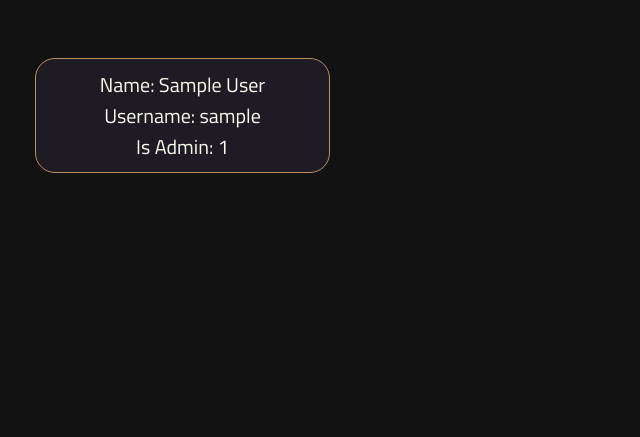
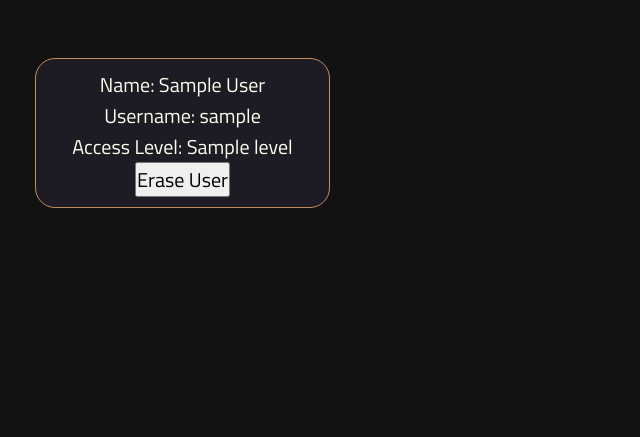
Before and after one commit to Liad-n/game-of-quotes-2, a Flask app: page /admin/manage-users in a window 1280 px wide. Shown: the part 143-580 px from the top of the page, without its empty margins (0-640 px from the left). Run offline with Flask 2, Linux system fonts and the light colour scheme; a user stored in the database is signed in; tables that the repository leaves empty hold one stand-in row (values such as "Sample post"); some web fonts are replaced.

Commit message:
Added admin user deletion and more

```diff
--- a/app.py
+++ b/app.py
@@ -5,6 +5,7 @@ from flask import abort, redirect, render_template, request, url_for, flash, jso
 
 from sqlalchemy import func
 from sqlalchemy.exc import IntegrityError
+from sqlalchemy.sql.functions import user
 
 
 from models import AccessLevel, Character, FavoriteQuote, House, Quote, User
@@ -29,7 +30,7 @@ def load_user(_id):
 def index():
     search_input = request.args.get('search')
     if not search_input:
-        return render_template('index.j2')
+        return render_template('index.j2', quote_obj=None)
 
     response = get_char_or_house(search_input)
     if type(response) == House:
@@ -144,7 +145,12 @@ def logout():
 def admin_manage_users():
     # print(AccessLevel.query.filter_by(id=current_user.access_level).first().name)
     if current_user.is_authenticated and current_user.access_level == 1:
-        return render_template('manage-users.j2', users=User.query.all())
+        users_objects = User.query.all()
+        # for u in users_objects:
+        #     print(u.access_level_name)
+        # for c in Character.query.all():
+        #     print(c.quotes)
+        return render_template('manage-users.j2', users=users_objects)
     else:
         return abort(403, 'Not allowed')
 
@@ -214,6 +220,24 @@ def add_favorite_quote(action):
     return res
 
 
+@app.route('/admin/delete-user/<user_id>', methods=['GET', 'POST'])
+def delete_user(user_id):
+    user_obj = User.query.get(user_id)
+
+    if not user_obj or user_obj.access_level > 0:
+        flash(message=f'Sorry, user could not be deleted.', category='error')
+        return redirect(url_for('admin_manage_users'))
+
+    username_to_delete = user_obj.username
+    if current_user.is_authenticated and current_user.access_level == 1:
+        delete_user_by_id(user_id)
+        flash(message=f'User {username_to_delete} deleted successfully.', category='success')
+
+        return redirect(url_for('admin_manage_users'))
+    else:
+        return abort(403, 'Not allowed')
+
+
 def get_char_or_house(query):
     lower_query = query.lower()
     response = House.query.filter(func.lower(House.name).like(f'%{lower_query}%')).first()
@@ -280,5 +304,16 @@ def delete_favorite_quote(quote_id):
             flash(message='Couldn\'t find the selected quote', category='error')
 
 
+def delete_user_by_id(user_id):
+    if current_user.is_authenticated and current_user.access_level == 1:
+        user_to_delete = User.query.get(user_id)
+        if user_to_delete:
+            db.session.delete(user_to_delete)
+            db.session.commit()
+            return True
+    else:
+        return False
+
+
 if __name__ == "__main__":
     app.run()
--- a/models.py
+++ b/models.py
@@ -12,6 +12,7 @@ class User(UserMixin, db.Model):
     password = db.Column(db.Text, nullable=False)
     access_level = db.Column(db.Integer, db.ForeignKey('access_levels.id'), default=0)
     favorite_quotes = db.relationship('FavoriteQuote', backref='favorite_quotes')
+    access_level_name = db.relationship('AccessLevel', backref='access_levels')
 
 
 class FavoriteQuote(db.Model):
--- a/templates/manage-users.j2
+++ b/templates/manage-users.j2
@@ -1,28 +1,16 @@
 
       {% extends "layout.j2" %}
       {% block content %}
-      {# {% if is_admin %} #}
       <div class="users-manage-box">
       {% for user in users %}
         <div class="user-box">
             <div class="field-item">Name: {{user.full_name}}</div>
             <div class="field-item">Username: {{user.username}}</div>
-            <div class="field-item">Is Admin: {{user.access_level}}</div>
+            <div class="field-item">Access Level: {{user.access_level_name.name}}</div>
+            <button name='delete' id={{user.id}} type='button' onclick="location.href='/admin/delete-user/{{user.id}}'">Erase User</button>
         </div>
       {% endfor %}
       </div>
-      {# {% endif %} #}
 
     </main>
-    {# {% if quote %}
-    <div class="quote-box">
-      {% if img_url %}
-      <img src="{{ img_url }}" alt="{{ char_name }}" />
-      {% endif %}
-      <div class="quote-and-name">
-        <blockquote class="quote">{{quote}}</blockquote>
-        <div class="author-name">{{char_name}}</div>
-      </div>
-    </div>
-    {% endif %} #}
     {% endblock content %}
```
Also changed, not shown: templates/index.j2 (+19 -4 lines).
